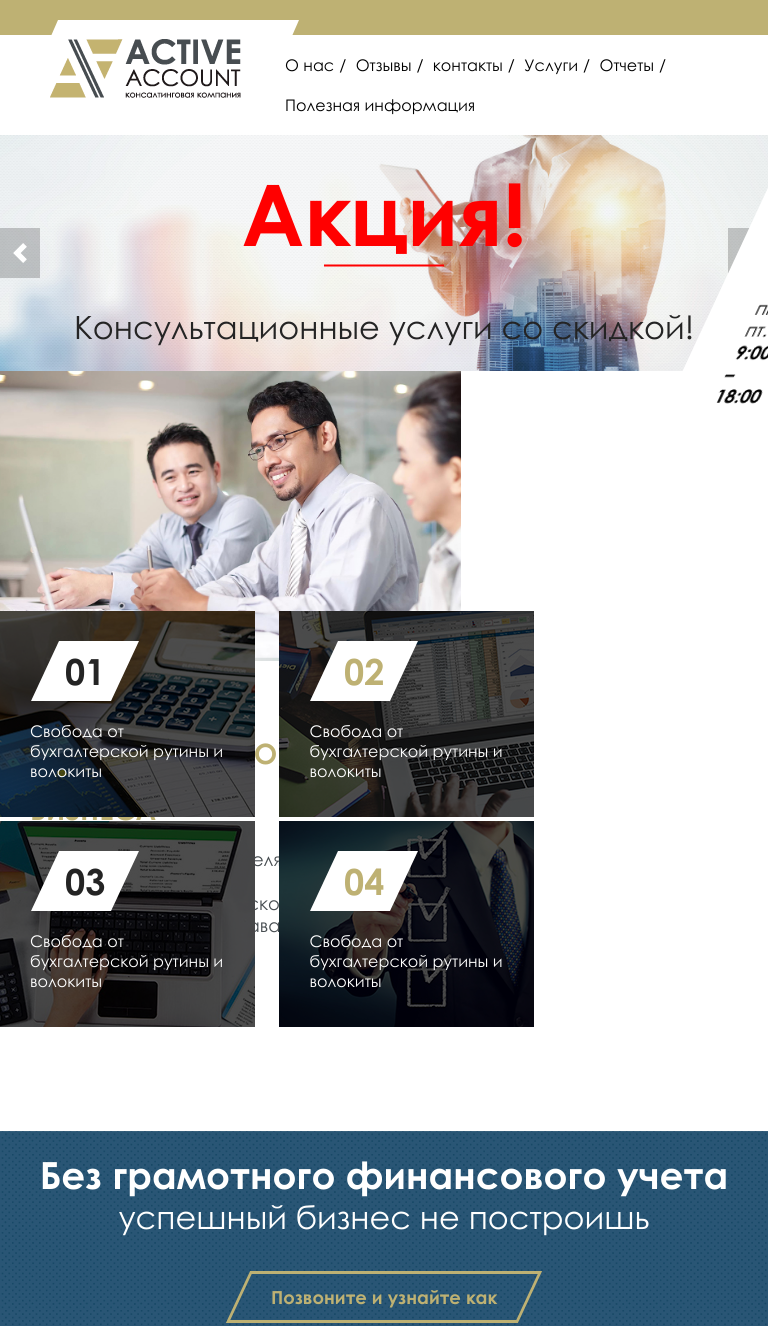
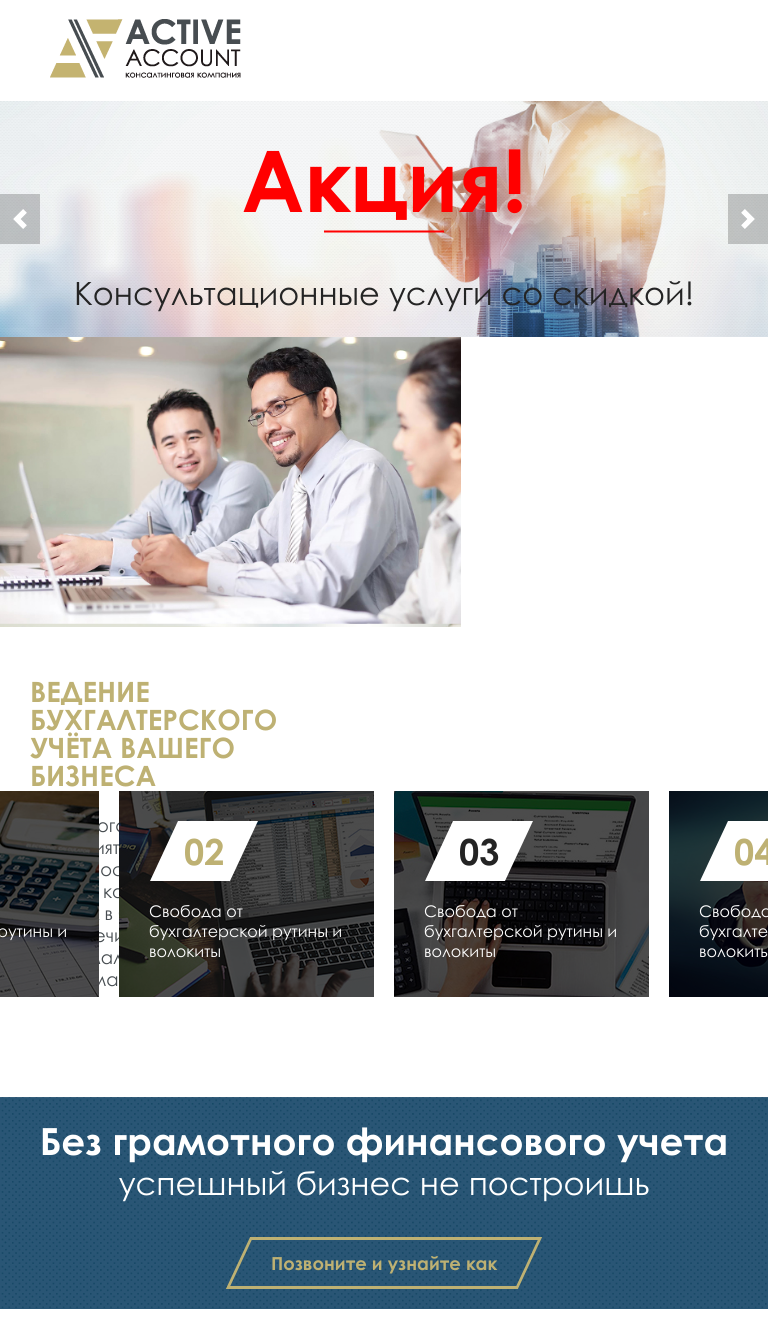
Before and after one commit to b1411/site, a plain HTML site: page index.html in a window 768 px wide. Shown: the top 1326 px of the page. Drawn offline with nearby package versions, Linux system fonts and the light colour scheme.

Commit message:
started working on mobile styles

```diff
--- a/index.html
+++ b/index.html
@@ -10,6 +10,7 @@
     <link rel="stylesheet" href="/src/ui-components-master/itc-slider.min.css">
     <link href="https://unpkg.com/aos@2.3.1/dist/aos.css" rel="stylesheet">
     <script src="https://kit.fontawesome.com/7bc2153d85.js" crossorigin="anonymous"></script>
+    <link rel="stylesheet" href="/src/css/mobile-styles.css">
     <script src="/src/ui-components-master/itc-slider.min.js" defer></script>
     <script src="https://unpkg.com/aos@2.3.1/dist/aos.js"></script>
 </head>
@@ -28,9 +29,10 @@
             </div>
         </div>
         <div class="cont-wrap">
-            <div class="container">
+            <div class="container header-cont">
                 <div class="logo"><a href="index.html"><img src="/src/img/logo/logo.png" alt=""></a></div>
 
+                <div class="icon" id="menu">&#9776;</div>
 
                 <nav class="header-nav">
                     <ul class="navbar">
@@ -335,9 +337,11 @@
                     <div class="footer-text">
                         <h3>КОНТАКТЫ</h3>
                         <ul>
-                            <li><i class="fa-solid fa-location-dot"></i>Республика Казахстан, 050000, г. Алматы. ул.Кабдолова, д.16, корп.1, оф.504
+                            <li><i class="fa-solid fa-location-dot"></i>Республика Казахстан, 050000, г. Алматы.
+                                ул.Кабдолова, д.16, корп.1, оф.504
                             </li>
-                            <li><i class="fa-solid fa-phone"></i>+7 (727) 327 79 15/ +7 (727) 385 31 26/ +7 (777) 005 76 37</li>
+                            <li><i class="fa-solid fa-phone"></i>+7 (727) 327 79 15/ +7 (727) 385 31 26/ +7 (777) 005 76
+                                37</li>
                             <li><i class="fa-solid fa-envelope"></i>infо@activegroup.kz</li>
                         </ul>
                     </div>
--- /dev/null
+++ b/src/scss/mobile-styles.scss
@@ -0,0 +1,20 @@
+@media screen and (max-width: 1024px) and (min-width: 425px) {
+    .container-fluid {
+        display: none;
+    }
+    .header-nav {
+        display: none;
+    }
+    .contacts {
+        display: none;
+    }
+    .logo {
+        position: static;
+        margin: 0;
+
+    }
+    .header-cont {
+        display: flex;
+        flex-flow: row nowrap;
+    }
+}
--- a/src/scss/style.scss
+++ b/src/scss/style.scss
@@ -35,7 +35,7 @@ body {
 }
 
 .container {
-    max-width: 1170px;
+    max-width: 1024px;
     margin: 0 auto;
     padding: 0 15px;
 }
@@ -93,6 +93,10 @@ header {
     position: absolute;
     display: block;
     margin-top: -15px;
+}
+
+.icon {
+    display: none;
 }
 
 .cont-wrap {
@@ -292,15 +296,18 @@ header {
 
 .row-container {
     position: absolute;
+    display: block;
     bottom: 50px;
+    width: 100%;
+    padding: 50px 0;
     left: 50%;
-    width: 100%;
     transform: translateX(-50%);
-    padding: 50px 0;
-
 }
 
 .row {
+    display: flex;
+    justify-content: center;
+    gap: 20px;
     img {
         width: fit-content;
         display: block;
@@ -310,8 +317,6 @@ header {
 .elem {
     position: relative;
     display: inline-block;
-    margin-right: 20px;
-
 }
 
 .info {
```
Also changed, not shown: src/css/mobile-styles.css (added), src/css/style.css, 2 other files.
